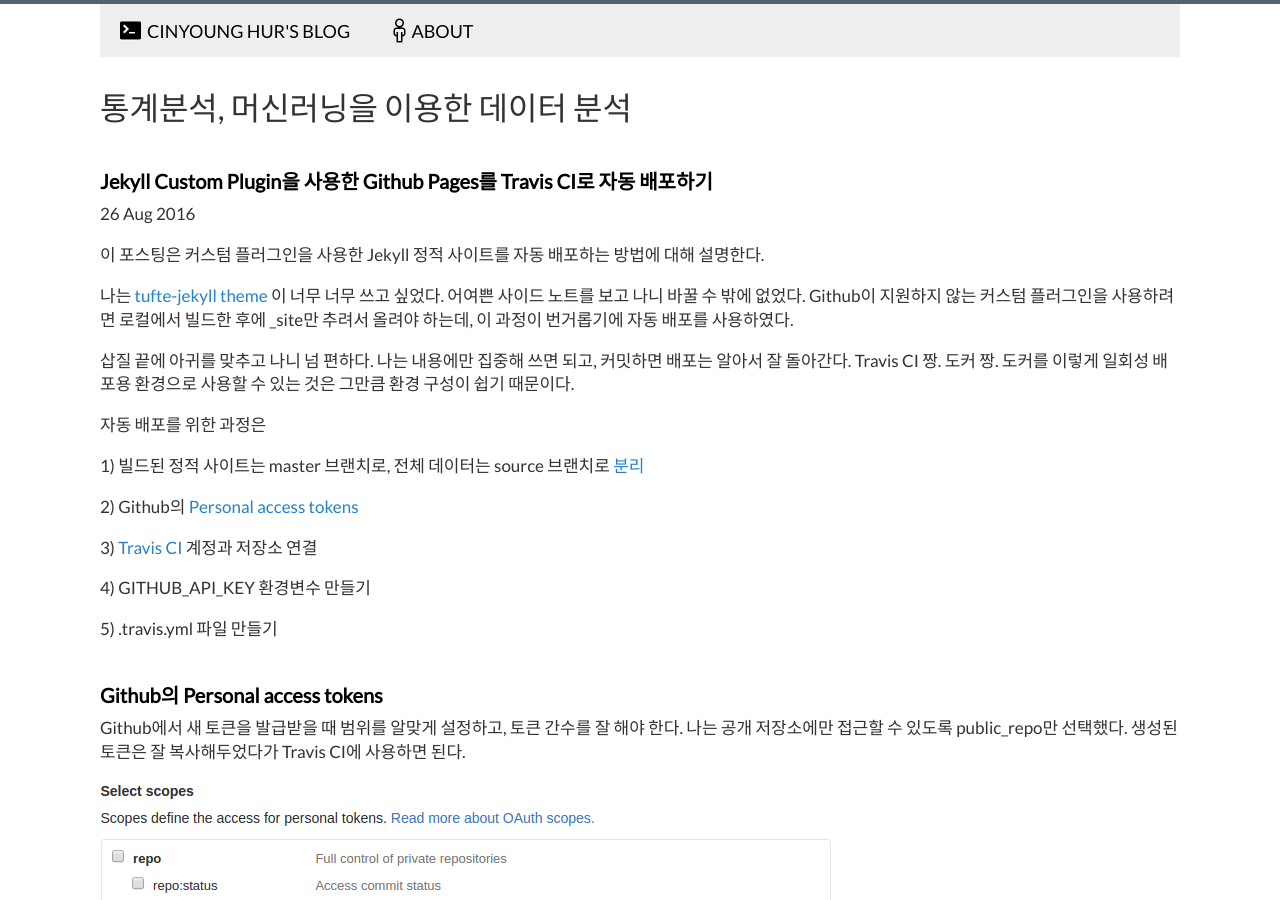
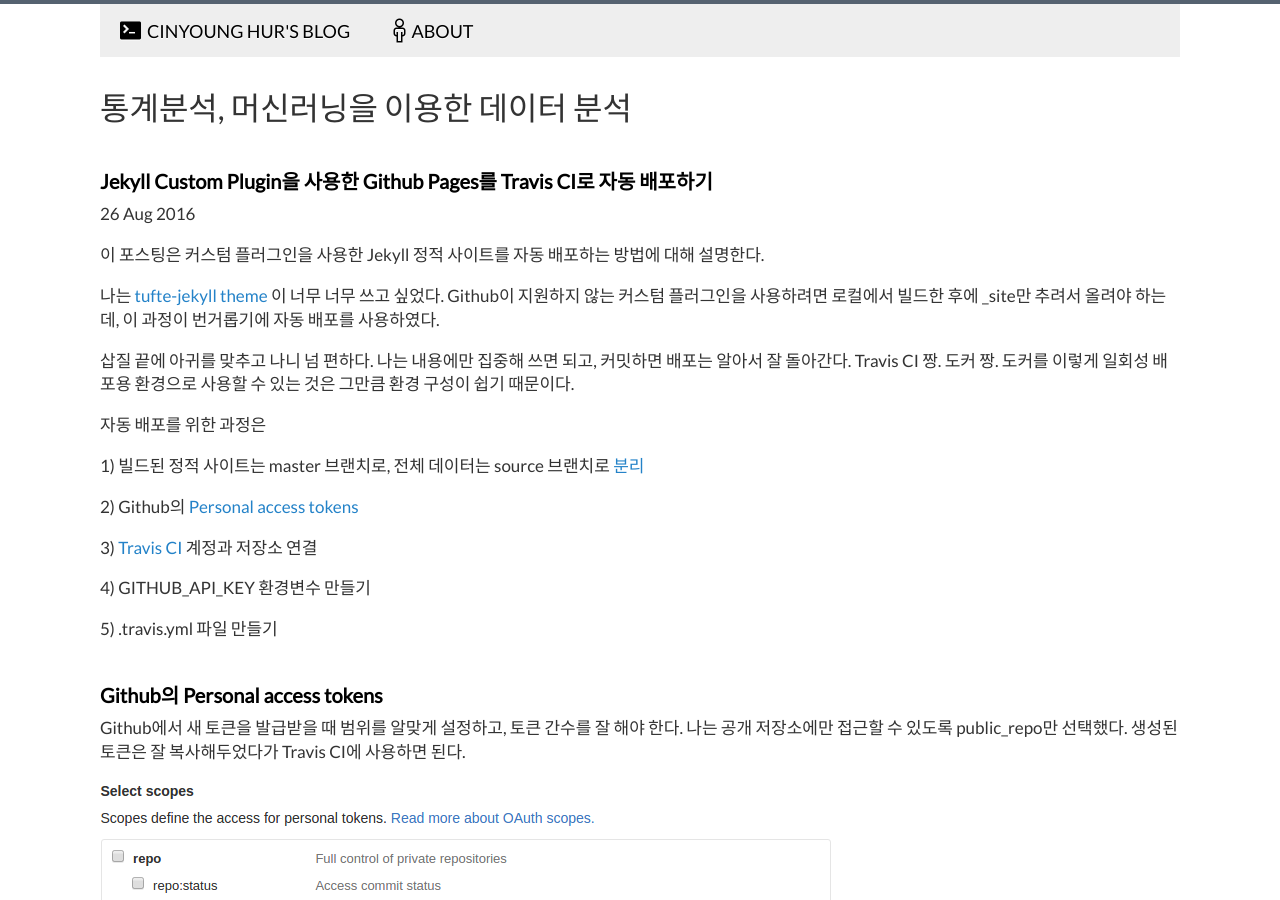
Before and after one commit to hurcy/hurcy.github.io, a Jekyll site: the page built from _posts/2016-08-26-Jekyll-Custom-Plugin을-사용한-Github-Pages를-Travis-CI로-자동-배포하기.md, in a window 1280 px wide and 900 px high. Built offline with Jekyll 4.4.1, drawn with Linux system fonts in a browser that asks for light colours; comment, search, counter and statistics services are not loaded.

Commit message:
Update post

````diff
--- a/_posts/2016-08-26-Jekyll-Custom-Plugin을-사용한-Github-Pages를-Travis-CI로-자동-배포하기.md
+++ b/_posts/2016-08-26-Jekyll-Custom-Plugin을-사용한-Github-Pages를-Travis-CI로-자동-배포하기.md
@@ -7,9 +7,8 @@
 ---
 이 포스팅은 커스텀 플러그인을 사용한 Jekyll 정적 사이트를 자동 배포하는 방법에 대해 설명한다.
 
-나는 [tufte-jekyll theme](https://github.com/clayh53/tufte-jekyll) 이 너무 너무 쓰고 싶었다. 어여쁜 사이드 노트를 보고 나니 바꿀 수 밖에 없었다. Github이 지원하지 않는 커스텀 플러그인을 사용하려면 로컬에서 빌드한 후에 _site만 추려서 올려야 하는데, 이 과정이 번거롭기에 자동 배포를 사용하였다.
+나는 [tufte-jekyll theme](https://github.com/clayh53/tufte-jekyll) 이 너무 너무 쓰고 싶었다. Github이 지원하지 않는 커스텀 플러그인을 사용하려면 로컬에서 빌드한 후에 _site만 추려서 올려야 하는데, 이 과정이 번거롭기에 자동 배포를 사용하였다.
 
-<!--more-->
 
 삽질 끝에 아귀를 맞추고 나니 넘 편하다. 나는 내용에만 집중해 쓰면 되고, 커밋하면 배포는 알아서 잘 돌아간다. Travis CI 짱. 도커 짱. 도커를 이렇게 일회성 배포용 환경으로 사용할 수 있는 것은 그만큼 환경 구성이 쉽기 때문이다.
 
@@ -53,10 +52,13 @@
 저장소에 .travis.yml 파일을 만들고, 빨간색으로 표시한 부분을 수정했다. [이 문서](http://stackoverflow.com/a/33125422/6760759)를 참고하여 내 환경에 맞게 수정했다.
 
 ### .travis.yml
+
 install: 과 script: 영역은 주석 처리한 before_script:와 script:를 사용하여 별도의 스크립트로 빼도 무방하다.
 source 브랜치를 기본으로 했기에, 이 브랜치에 새로운 포스팅이 추가될 때마다 자동 배포가 될 것이다.
 빌드된 파일은 _site에 있을 것이고, 이 폴더만 가지고 master 브랜치를 새로 만든다. 그리고 GITHUB_API_KEY로 저장소에 한번에 커밋한다.
+
 ```ruby
+
 language: ruby
 rvm:
 - 2.3.1
@@ -107,6 +109,7 @@
 난 루비를 잘 모르지만, /var/lib/gems/2.3.0/gems 아래서 로컬에서 사용한 gem들의 버전을 확인할 수 있었다.
 
 Gemfile
+
 ```ruby
 source 'https://rubygems.org'
 
````
